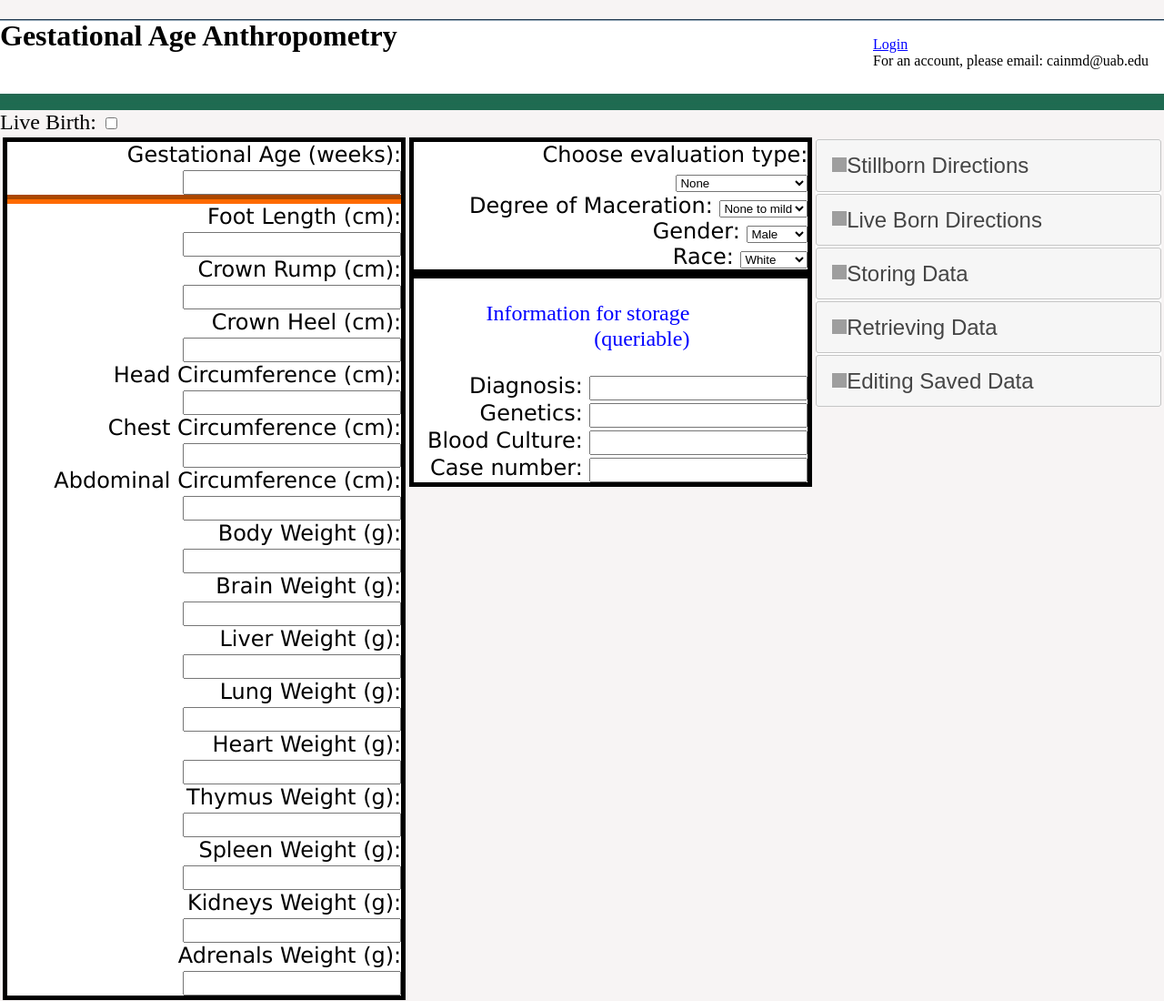
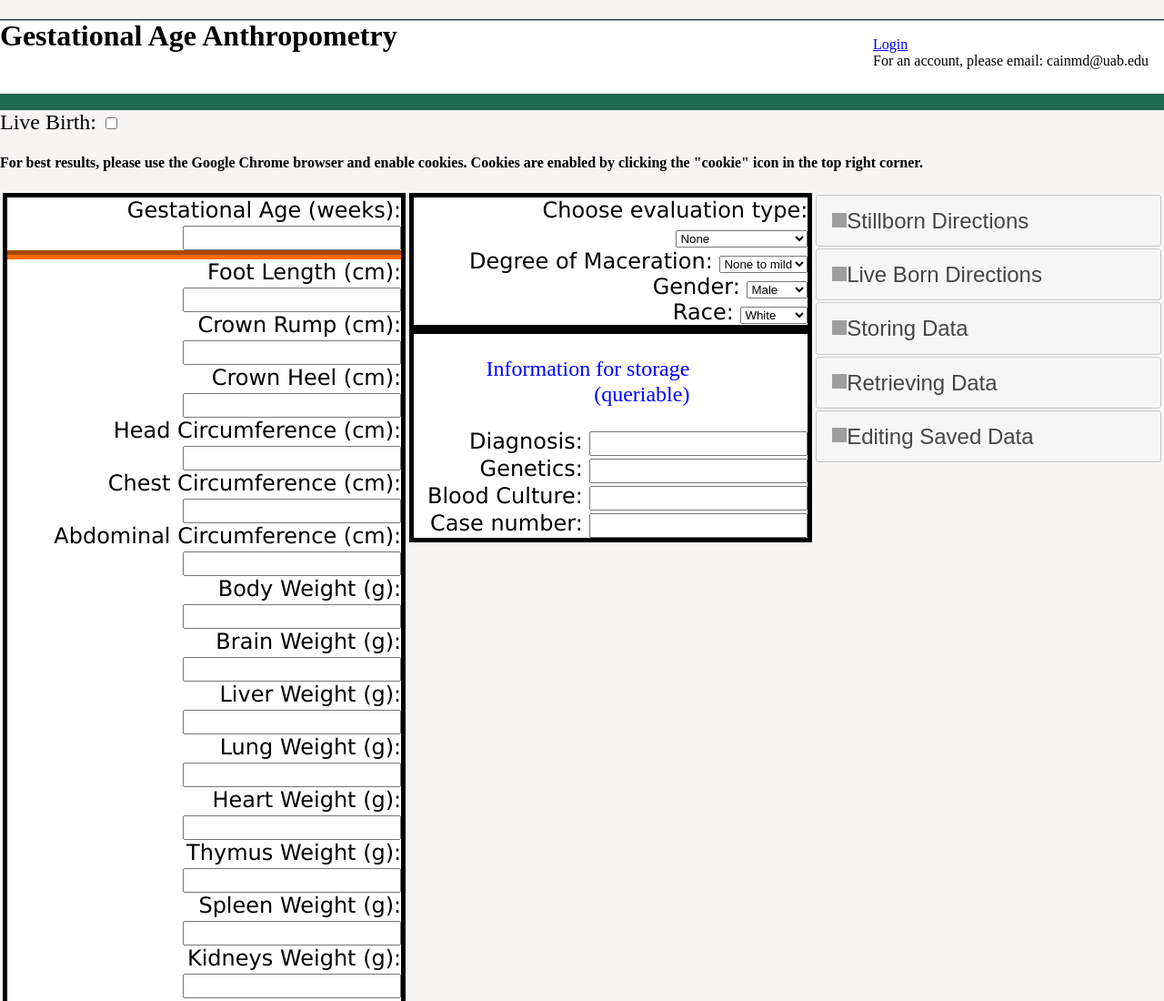
Before and after one commit to cainmd/anthropometryData, a plain HTML site: page index.html in a window 1280 px wide. Shown: the top 1100 px of the page at 91% size. Drawn offline with nearby package versions, Linux system fonts and the light colour scheme; grey boxes are pictures that could not be loaded; a script that the page names is missing.

Commit message:
update index

```diff
--- a/index.html
+++ b/index.html
@@ -57,7 +57,9 @@
         </form>
 
     </div>
-
+           <div>
+            <h4>For best results, please use the Google Chrome browser and enable cookies.  Cookies are enabled by clicking the "cookie" icon in the top right corner.</h4>
+           </div>
 <table id= "formTable" style="width: fill-available">
 <tr>
 
```
